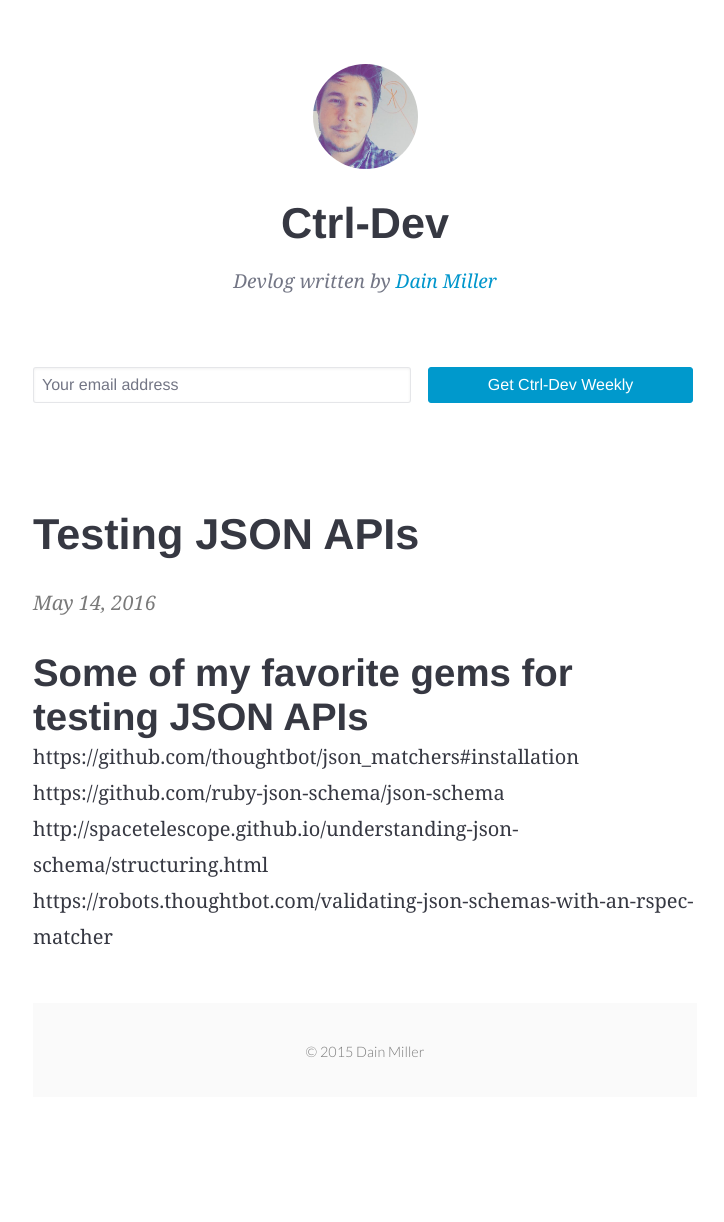
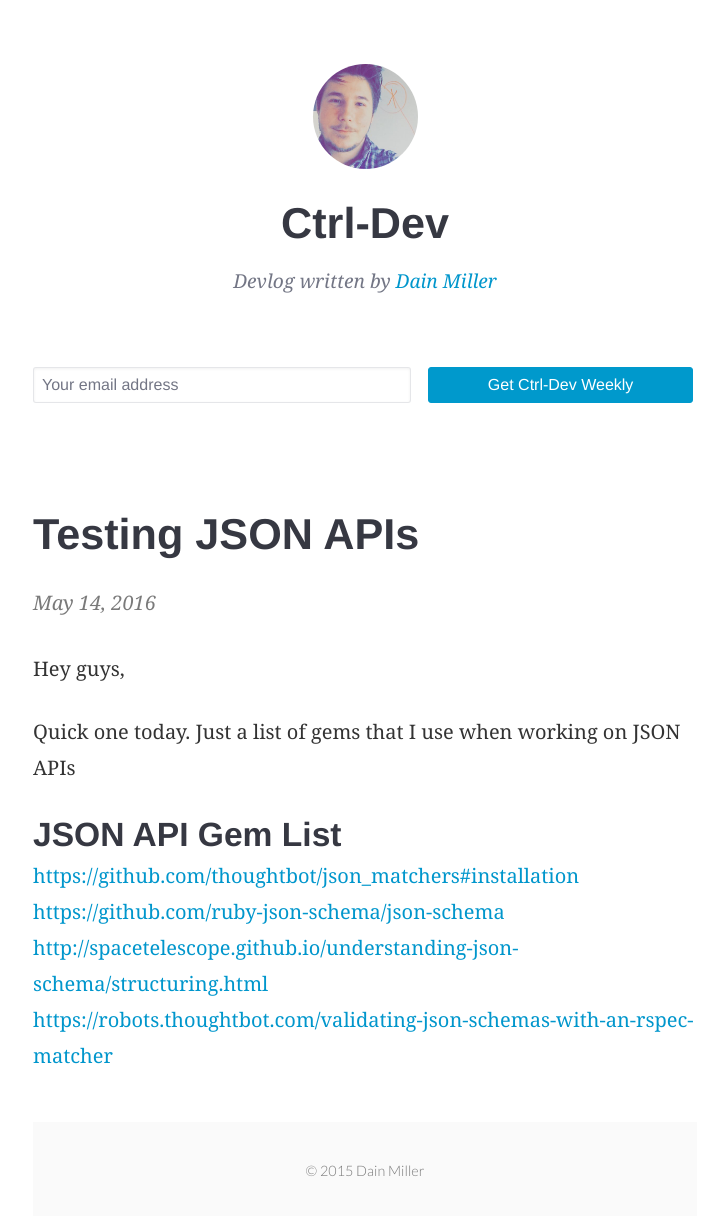
Before and after one commit to mraiur/dainmiller.github.io, a Jekyll site: the page built from _posts/2016-05-14-testing-json-apis.markdown, in a window 1280 px wide. Shown: the whole page, without its empty margins (275-999 px from the left). Built offline with Jekyll 4.4.1, drawn with Linux system fonts in a browser that asks for light colours; before the commit the page ends 1103 px from its top, so only the background shows below that.

Commit message:
Post update: Testing JSON APIs

```diff
--- a/_posts/2016-05-14-testing-json-apis.markdown
+++ b/_posts/2016-05-14-testing-json-apis.markdown
@@ -3,9 +3,12 @@ published: true
 title: Testing JSON APIs
 layout: post
 ---
-## Some of my favorite gems for testing JSON APIs
+Hey guys,
 
-- https://github.com/thoughtbot/json_matchers#installation
-- https://github.com/ruby-json-schema/json-schema
-- http://spacetelescope.github.io/understanding-json-schema/structuring.html
-- https://robots.thoughtbot.com/validating-json-schemas-with-an-rspec-matcher
+Quick one today. Just a list of gems that I use when working on JSON APIs
+
+### JSON API Gem List
+- [https://github.com/thoughtbot/json_matchers#installation](https://github.com/thoughtbot/json_matchers#installation)
+- [https://github.com/ruby-json-schema/json-schema](https://github.com/ruby-json-schema/json-schema)
+- [http://spacetelescope.github.io/understanding-json-schema/structuring.html](http://spacetelescope.github.io/understanding-json-schema/structuring.html)
+- [https://robots.thoughtbot.com/validating-json-schemas-with-an-rspec-matcher](https://robots.thoughtbot.com/validating-json-schemas-with-an-rspec-matcher)
```
